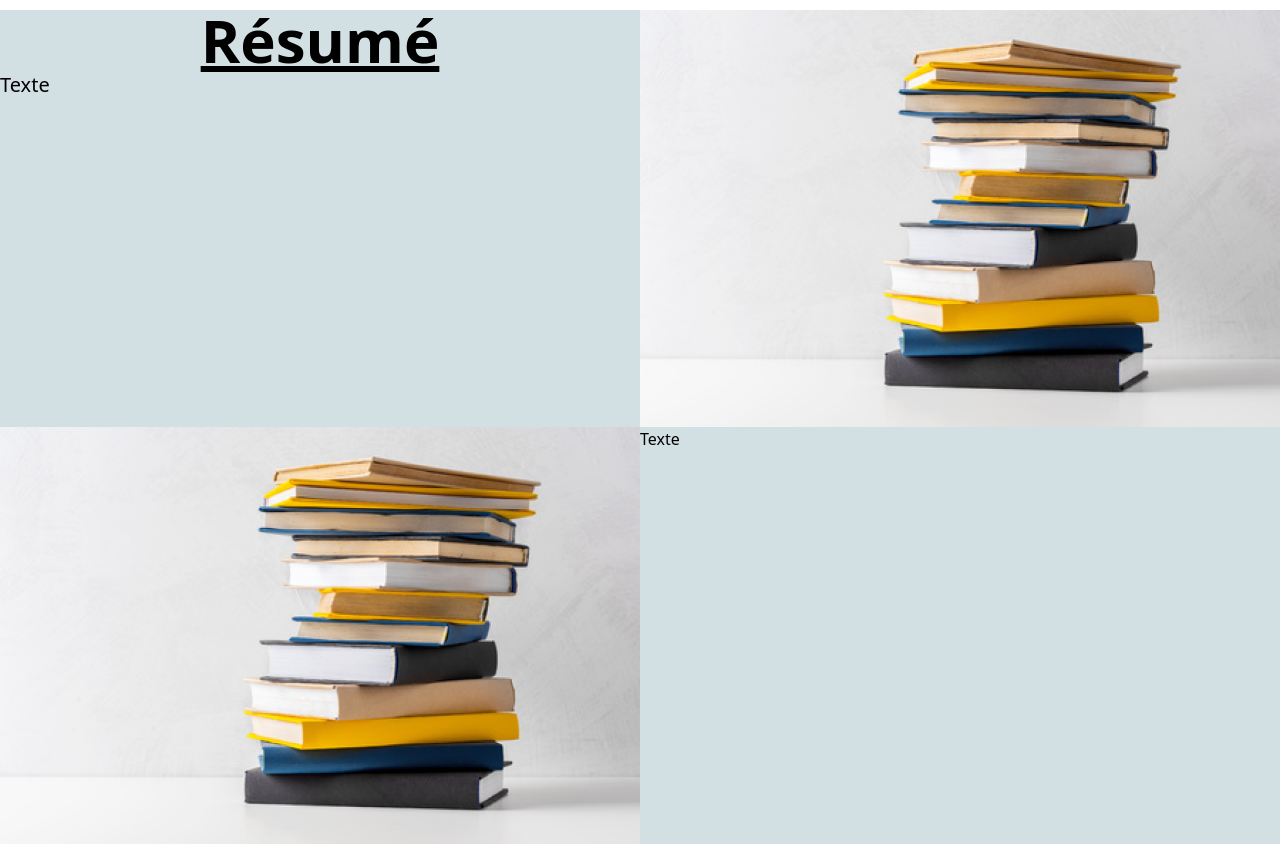
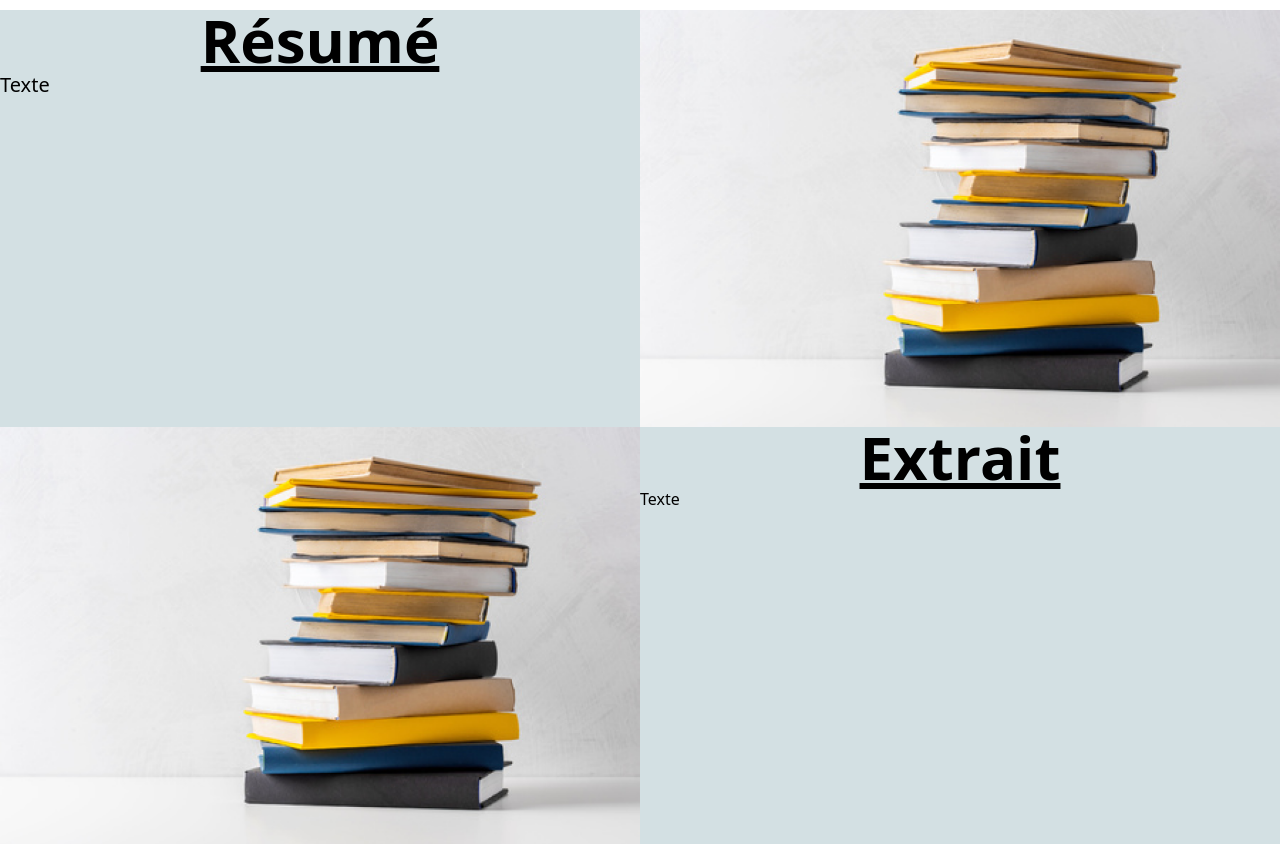
Before and after one commit to dam277/P_Web_2, a PHP site: page /02-CodeSource/Site/src/php/views/bookInfos.php in a window 1280 px wide. Shown: the part 1684-2528 px from the top of the page. Run offline with PHP 8.4, Linux system fonts and the light colour scheme; some libraries are stand-ins or nearby versions.

Commit message:
Page finie

```diff
--- a/02-CodeSource/Site/src/php/views/bookInfos.php
+++ b/02-CodeSource/Site/src/php/views/bookInfos.php
@@ -171,6 +171,7 @@ $author = explode(" ", $book["author"]);
             <img class="w-[50%]" src="../../../resources/livre.jpg" alt="Image livre">
             <!-- Texte -->
             <aside class="w-[50%] bg-[#D3E0E3]">
+                <h2 class="underline md:text-2xl lg:text-4xl xl:text-6xl text-center font-bold">Extrait</h2>
                 <p>
                     Texte
                 </p>
```
